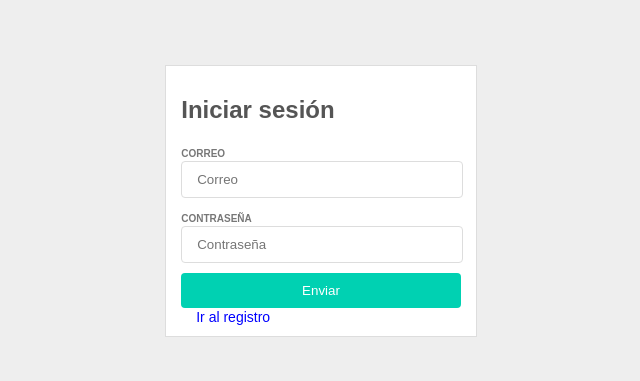
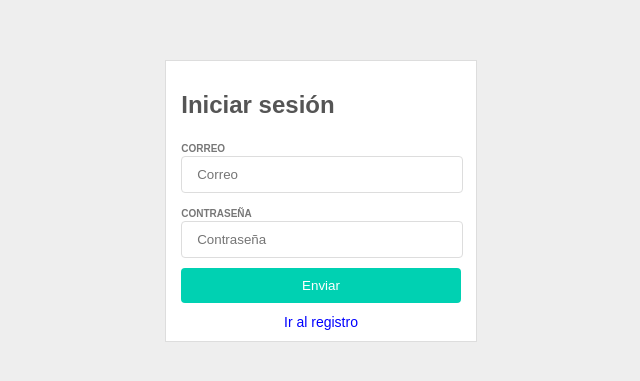
Before and after one commit to levelasquez/instacool, a React (Create React App) app: page / in a window 1280 px wide. Shown: the part 199-580 px from the top of the page, without its empty margins (319-959 px from the left). Built offline with nearby package versions, Linux system fonts and the light colour scheme; the HTML template or start-up script is replaced by a standard one.

Commit message:
Center component

```diff
--- a/src/App.tsx
+++ b/src/App.tsx
@@ -2,6 +2,7 @@ import * as React from 'react'
 import './App.css'
 import Button from './components/Button'
 import Card from './components/Card'
+import Center from './components/Center'
 import Container from './components/Container'
 import Input from './components/Input'
 import Link from './components/Link'
@@ -16,7 +17,9 @@ class App extends React.Component {
           <Input placeholder="Correo" label="Correo" />
           <Input placeholder="Contraseña" label="Contraseña" />
           <Button block={true}>Enviar</Button>
-          <Link>Ir al registro</Link>
+          <Center>
+            <Link>Ir al registro</Link>
+          </Center>
         </Card>
       </Container>
     );
--- a/src/components/Button.tsx
+++ b/src/components/Button.tsx
@@ -5,6 +5,7 @@ const style = (block: boolean) => ({
   border: '0px',
   borderRadius: '4px',
   color: '#fff',
+  marginBottom: '10px',
   padding: '10px 15px',
   width: block ? '100%' : undefined,
 })
--- /dev/null
+++ b/src/components/Center.tsx
@@ -0,0 +1,14 @@
+import * as React from 'react'
+
+const style = {
+  textAlign: 'center',
+  width: '100%',
+} as React.CSSProperties
+
+export default class Center extends React.Component {
+  public render() {
+    return (
+      <div {...this.props} style={style} />
+    )
+  }
+}
```
